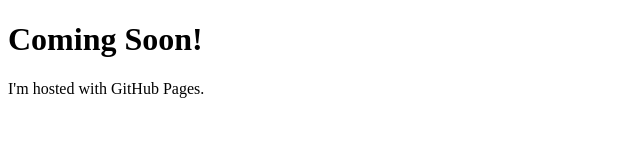
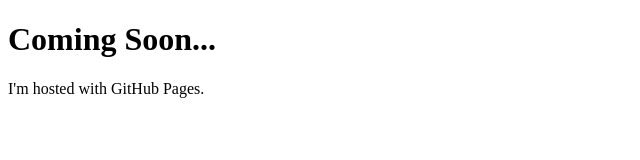
Before and after one commit to pouriyaniknezhad/pouriyaniknezhad.github.io, a plain HTML site: page index.html in a window 1280 px wide. Shown: the full height of the page, 0-640 px from the left. Drawn offline with Linux system fonts and the light colour scheme.

Commit message:
Update index.html

```diff
--- a/index.html
+++ b/index.html
@@ -1,7 +1,7 @@
 <!DOCTYPE html>
 <html>
 <body>
-<h1>Coming Soon!</h1>
+<h1>Coming Soon...</h1>
 <p>I'm hosted with GitHub Pages.</p>
 </body>
 </html>
```
